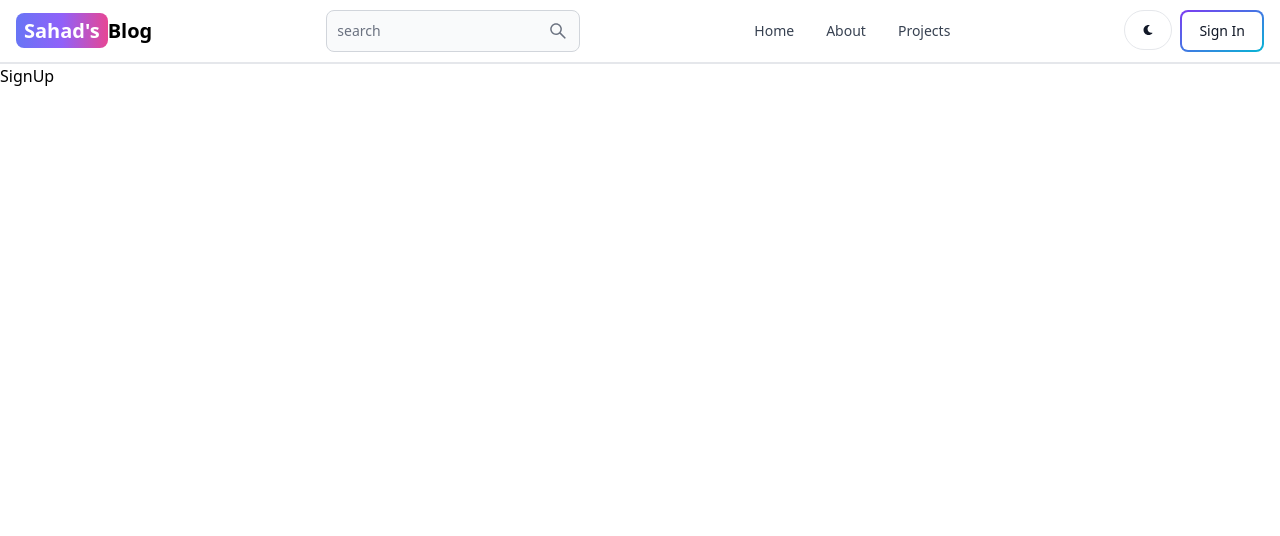
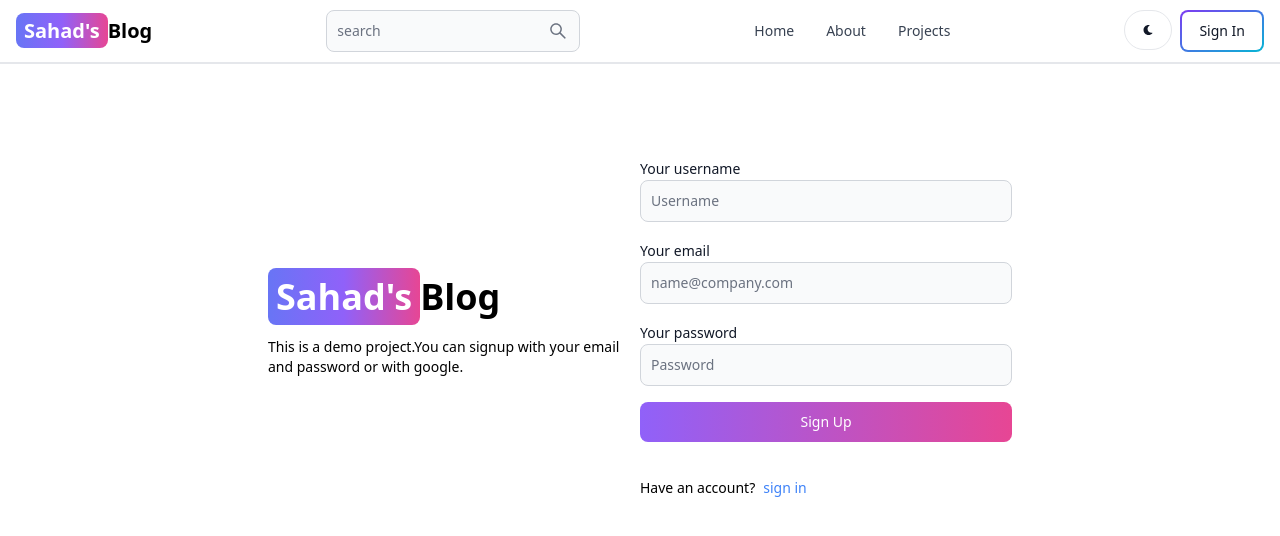
Before and after one commit to gomez-a443/mern1-blog, a React (Vite) app in the folder client/: page /sign-up in a window 1280 px wide. Shown: the top 536 px of the page. Built offline with nearby package versions, Linux system fonts and the light colour scheme.

Commit message:
create sign-up page ui

```diff
--- a/client/src/pages/SignUp.jsx
+++ b/client/src/pages/SignUp.jsx
@@ -1,5 +1,55 @@
+import { Button, Label, TextInput } from "flowbite-react";
 import React from "react";
+import { Link } from "react-router-dom";
 
 export default function SignUp() {
-  return <div>SignUp</div>;
+  return (
+    <div className="min-h-screen mt-20">
+      <div className="flex p-3 max-w-3xl mx-auto flex-col md:flex-row md:items-center">
+        {/* left */}
+        <div className="flex-1">
+          <Link to="/" className="  font-bold dark:text-white text-4xl">
+            <span className="px-2 py-1 bg-gradient-to-r from-indigo-500 via-purple-500 to-pink-500 rounded-lg text-white">
+              Sahad's
+            </span>
+            Blog
+          </Link>
+          <p className="text-sm mt-5">
+            This is a demo project.You can signup with your email and password
+            or with google.
+          </p>
+        </div>
+        {/* right */}
+        <div className="flex-1">
+          <form className="flex flex-col gap-4">
+            <div>
+              <Label value="Your username" />
+              <TextInput type="text" placeholder="Username" id="username" />
+            </div>
+            <div>
+              <Label value="Your email" />
+              <TextInput
+                type="text"
+                placeholder="name@company.com"
+                id="email"
+              />
+            </div>
+            <div>
+              <Label value="Your password" />
+              <TextInput type="text" placeholder="Password" id="password" />
+            </div>
+            <Button gradientDuoTone="purpleToPink" type="submit">
+              Sign Up
+            </Button>
+            <div className="flex gap-2 mt-5 text-sm">
+              <span>Have an account?</span>
+              <Link to="/sign-in" className="text-blue-500">
+                sign in
+              </Link>
+            </div>
+          </form>
+        </div>
+      </div>
+    </div>
+  );
 }
```
